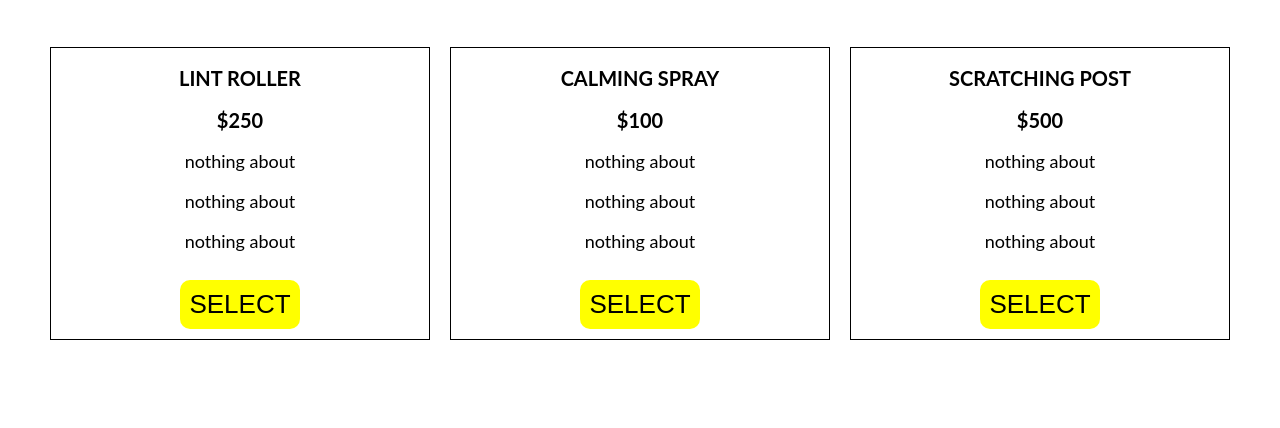
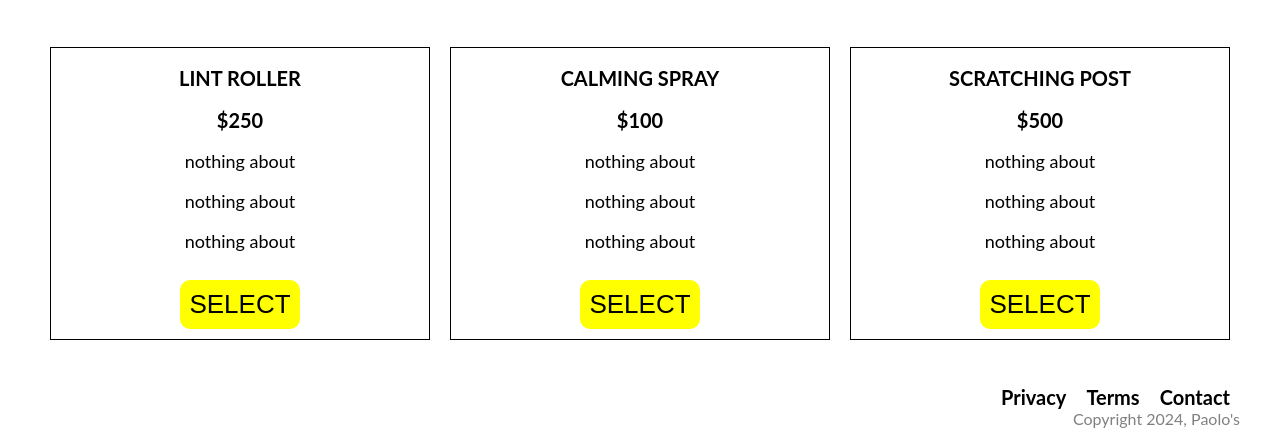
Before and after one commit to superkill2304/landing_page, a plain HTML site: page index.html in a window 1280 px wide. Shown: the part 909-1337 px from the top of the page. Before the commit the page ends 1259 px from the top, so only its background shows below. Drawn offline with Linux system fonts and the light colour scheme.

Commit message:
updatedclickable items

```diff
--- a/index.html
+++ b/index.html
@@ -102,6 +102,14 @@
                     <button class="btn">SELECT</button>
                 </div>
             </section>
+            <footer class="footer">
+                <ul>
+                    <li class="bold">Privacy</li>
+                    <li class="bold">Terms</li>
+                    <li class="bold">Contact</li>
+                </ul>
+                <span>Copyright 2024, Paolo's</span>
+            </footer>
         </div>
     </body>
 </html>
--- a/styles.css
+++ b/styles.css
@@ -54,6 +54,7 @@ body{
     display: flex;
     list-style-type: none;
     padding: 0;
+
     justify-content: space-around;
     margin: auto 0;
 
@@ -172,5 +173,31 @@ iframe{
 
 .nav-link a{
     text-decoration: none;
-    color: black
+    color: black;
+    cursor: pointer;
+
 }
+
+.footer{
+    margin-top: 3.5rem;
+}
+.footer ul{
+    display: flex;
+    list-style-type: none;
+    justify-content: right;
+
+    margin: 0;
+}
+
+.footer li{
+    padding: 0 10px;
+    padding-bottom: 0 ;
+    cursor: pointer;
+}
+
+.footer span{
+    display: block;
+    color: gray;
+    font-size: 1.6rem;
+    text-align: right;
+}
```
